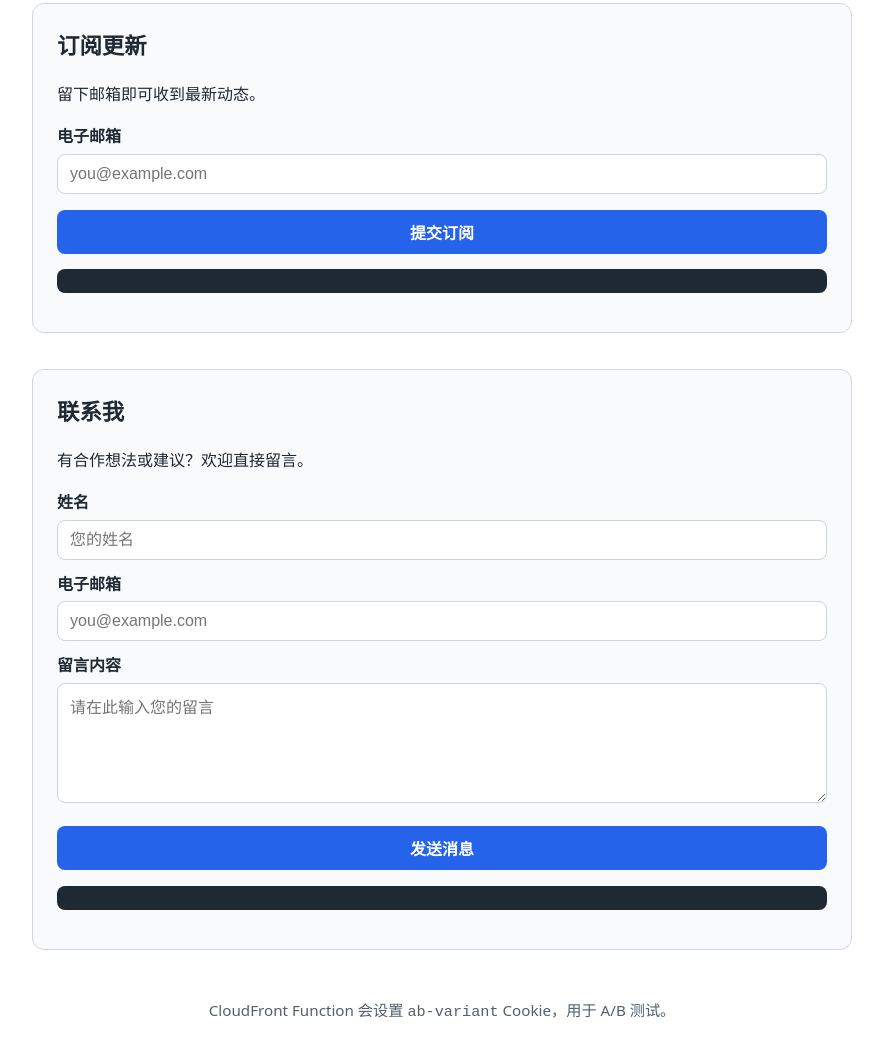
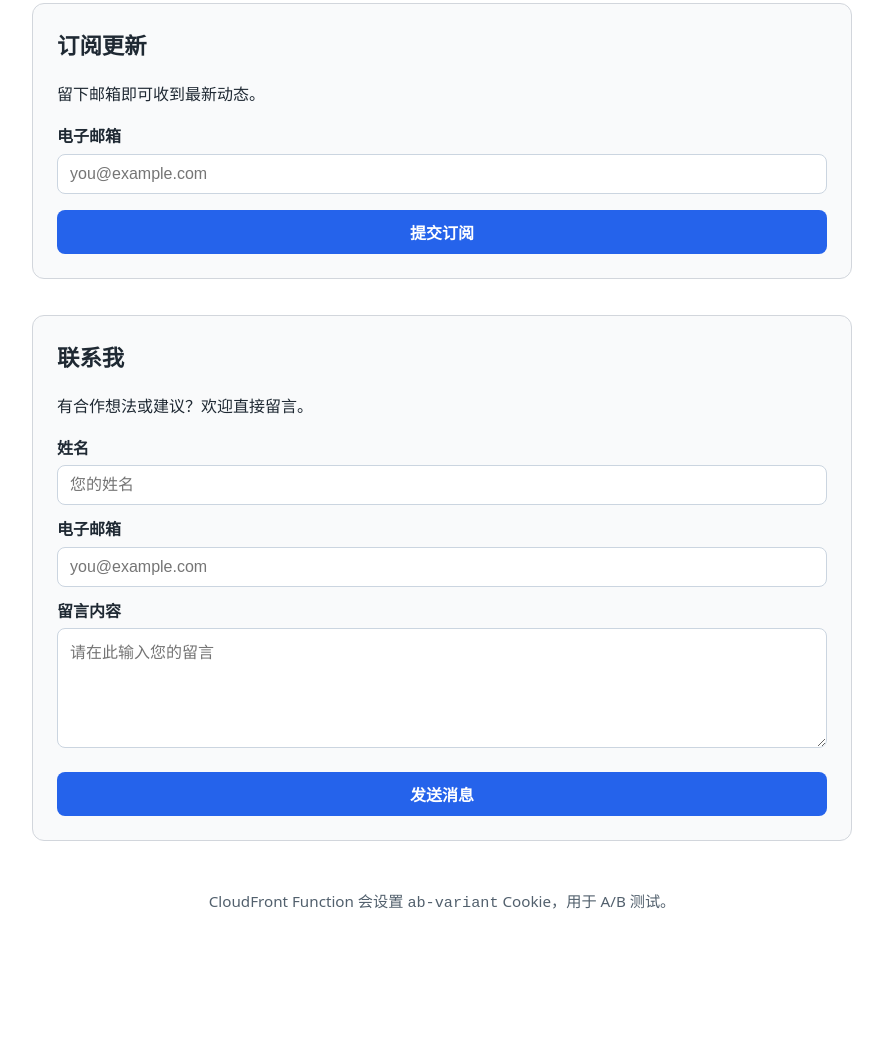
Before and after one commit to Apolonia-Vitali-Corleone/www.whynotcloud.ltd, a plain HTML site: page site/cn/engage/index.html in a window 1280 px wide. Shown: the part 162-1218 px from the top of the page, without its empty margins (198-1081 px from the left). After the commit the page ends 1117 px from the top, so only its background shows below. Drawn offline with Linux system fonts and the light colour scheme.

Commit message:
Fix
Fix cn/engage/index.html

```diff
--- a/site/cn/engage/index.html
+++ b/site/cn/engage/index.html
@@ -31,7 +31,6 @@
       <label for="subEmail">电子邮箱</label>
       <input id="subEmail" type="email" placeholder="you@example.com" />
       <button onclick="subscribe()">提交订阅</button>
-      <pre id="subOut"></pre>
     </section>
 
     <section>
@@ -44,7 +43,6 @@
       <label for="message">留言内容</label>
       <textarea id="message" placeholder="请在此输入您的留言"></textarea>
       <button onclick="contact()">发送消息</button>
-      <pre id="contactOut"></pre>
     </section>
   </main>
 
```
